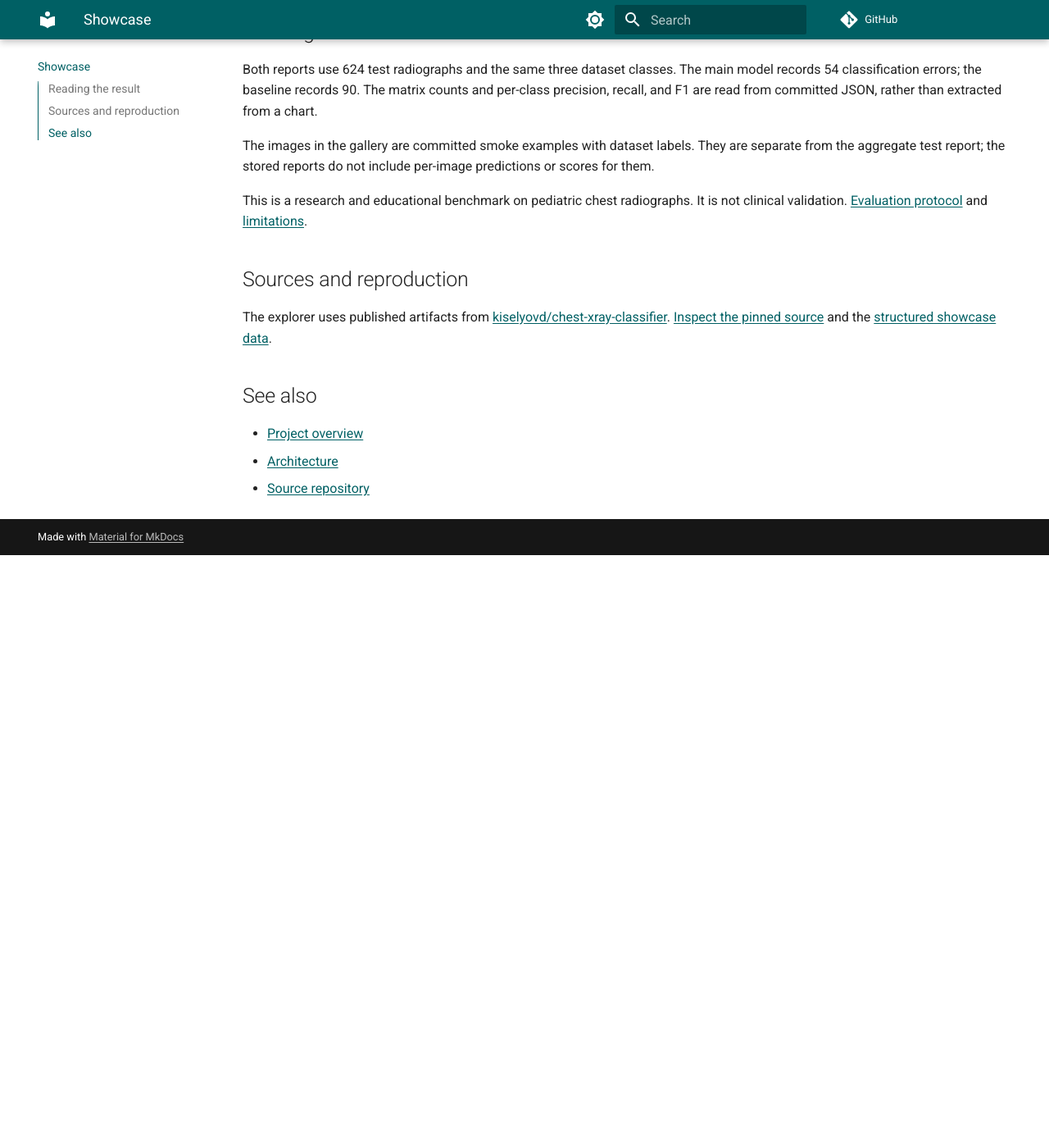
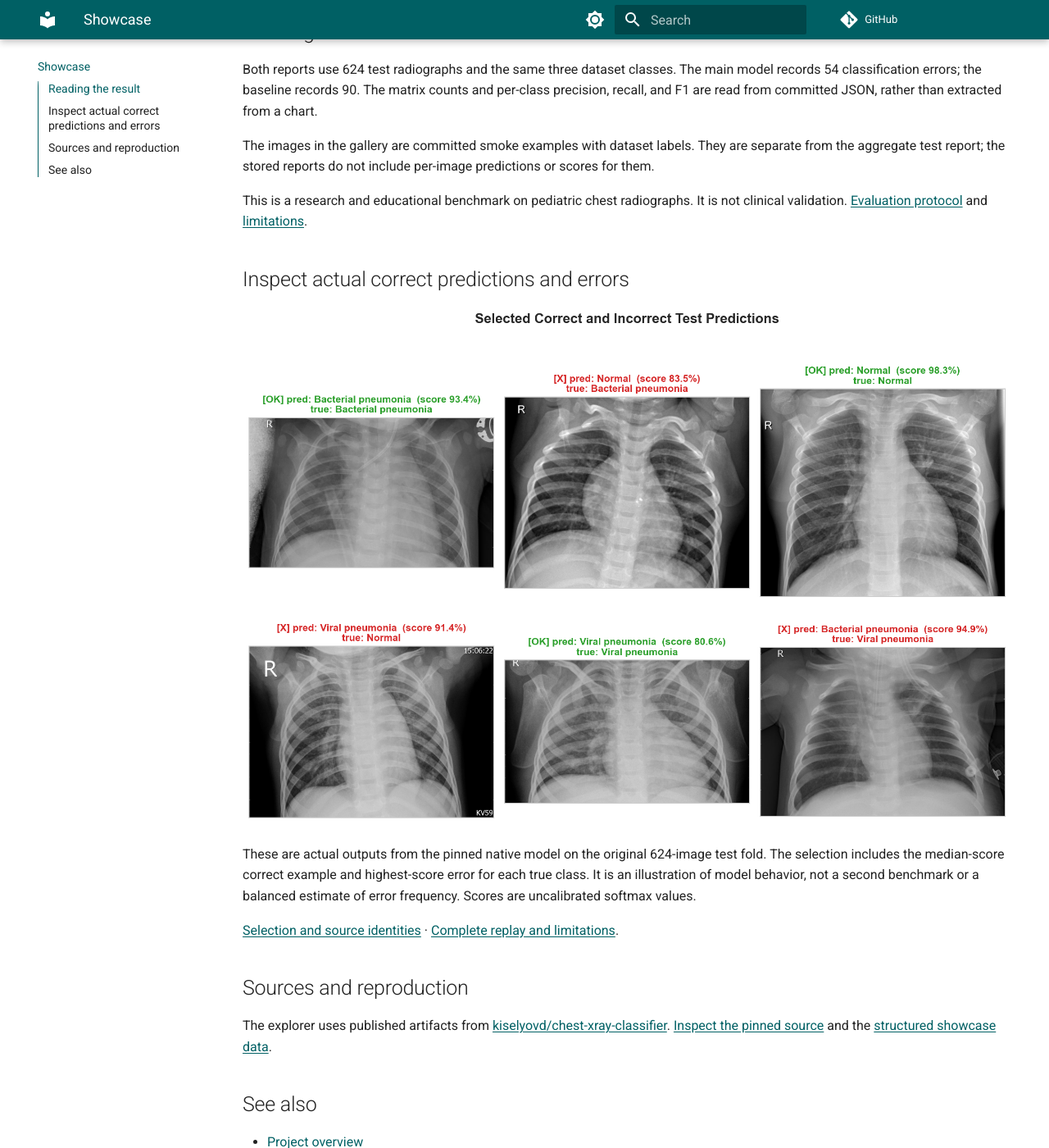
Before and after one commit to kiselyovd/chest-xray-classifier, an MkDocs documentation site: the page built from docs/showcase.md, in a window 1280 px wide and 1400 px high, scrolled down 1092 px. Shown: the whole window at 82% size. Built offline with MkDocs 1.6.1 and Material for MkDocs 9.7.7, drawn with Linux system fonts in a browser that asks for light colours; comment, search, counter and statistics services are not loaded; before the commit the page ends 1769 px from its top, so only the background shows below that.

Commit message:
docs: unify social previews and keep result figures separate

```diff
--- a/docs/showcase.md
+++ b/docs/showcase.md
@@ -20,6 +20,14 @@ The images in the gallery are committed smoke examples with dataset labels. They
 
 This is a research and educational benchmark on pediatric chest radiographs. It is not clinical validation. [Evaluation protocol](REPRODUCIBILITY.md) and [limitations](LIMITATIONS.md).
 
+## Inspect actual correct predictions and errors
+
+![Six radiographs from the native replay, showing both correct predictions and mistakes with true and predicted classes](images/sample_predictions.png)
+
+These are actual outputs from the pinned native model on the original 624-image test fold. The selection includes the median-score correct example and highest-score error for each true class. It is an illustration of model behavior, not a second benchmark or a balanced estimate of error frequency. Scores are uncalibrated softmax values.
+
+[Selection and source identities](https://github.com/kiselyovd/chest-xray-classifier/blob/main/reports/provenance/figure-selection.json) · [Complete replay and limitations](EVALUATION.md).
+
 ## Sources and reproduction
 
 The explorer uses published artifacts from [kiselyovd/chest-xray-classifier](https://github.com/kiselyovd/chest-xray-classifier). [Inspect the pinned source](https://github.com/kiselyovd/chest-xray-classifier/blob/e0badb62a91f48acb0cf37544605e492f23864d8/reports/metrics.json) and the [structured showcase data](assets/showcase/data.json).
```
Also changed, not shown: README.md (+1 -1 lines), docs/images/social-preview-light.png (added), docs/images/social-preview.png, 1 other file.
